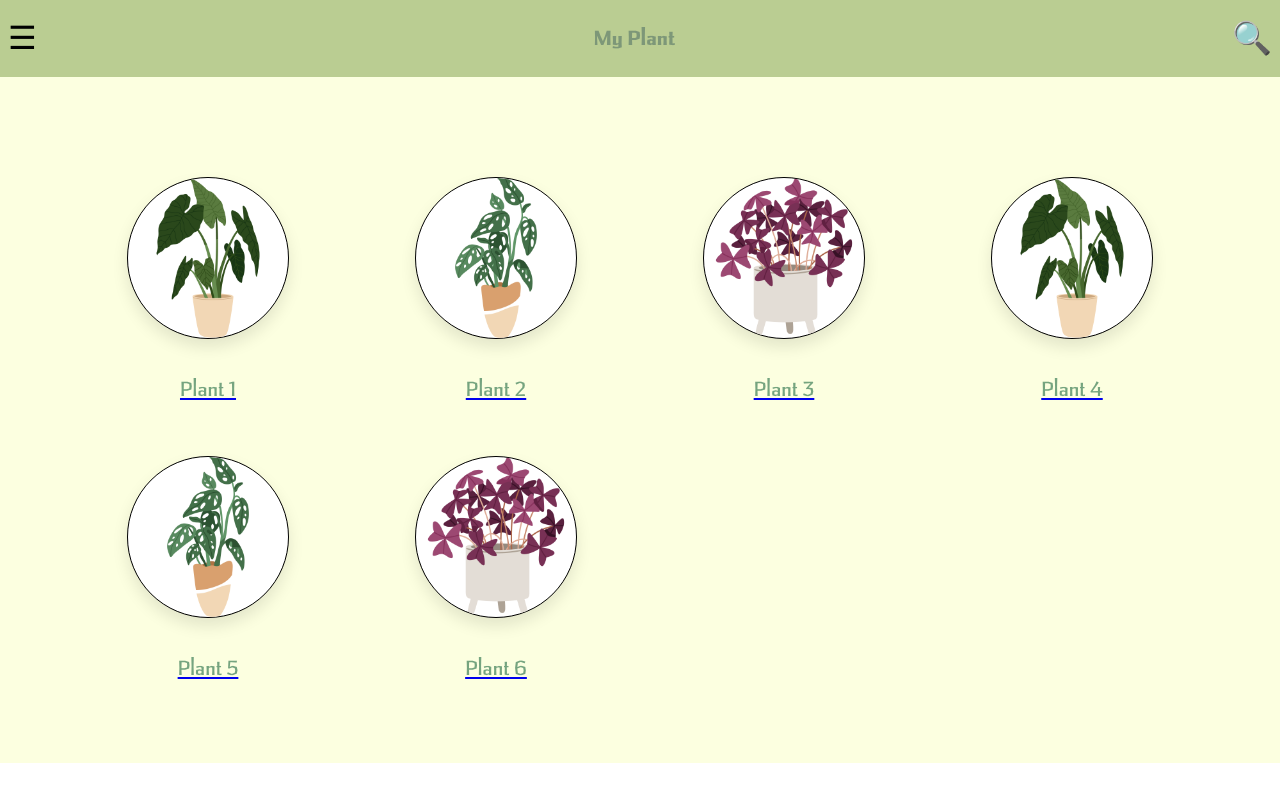
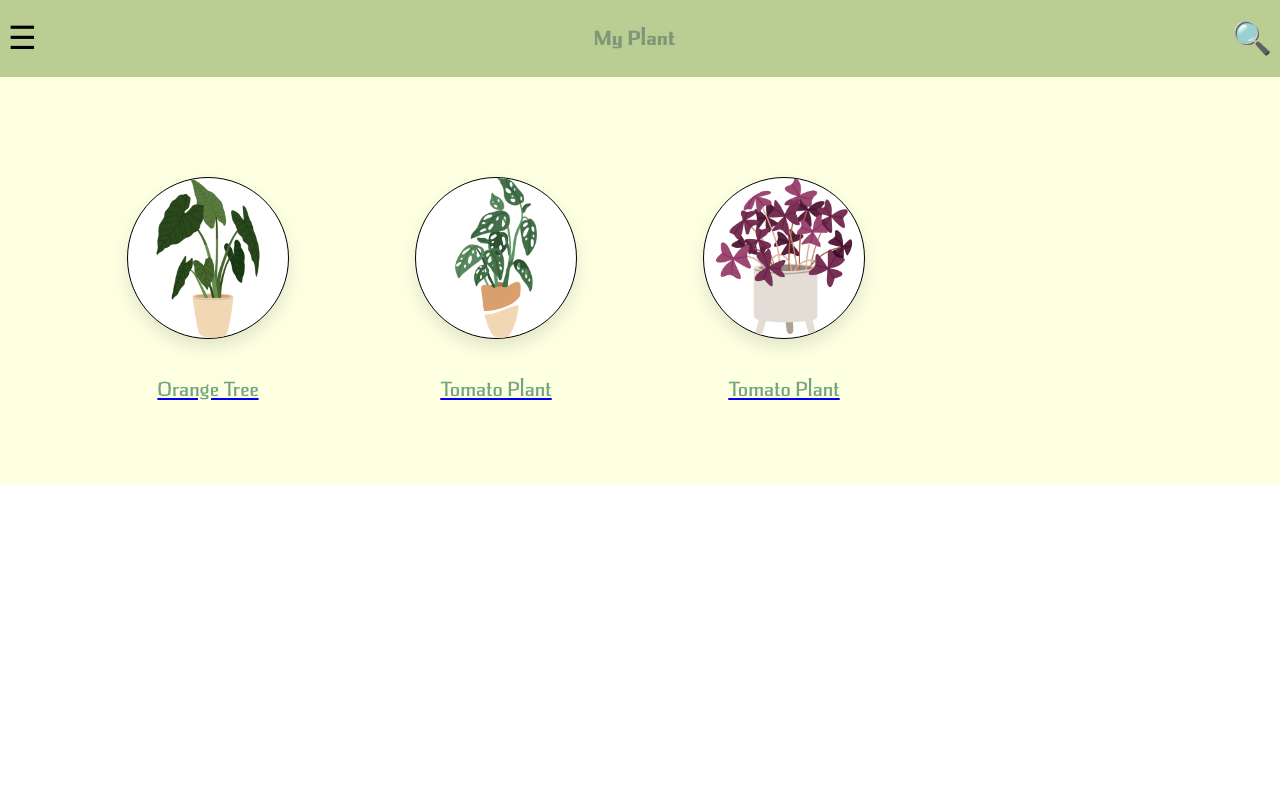
Before and after one commit to deco3801-mortein/frontend, a React (Vite) app: page / in a window 1280 px wide. Built offline with nearby package versions, Linux system fonts and the light colour scheme; data requests are answered from the project's data file; the HTML template or start-up script is replaced by a standard one.

Commit message:
Made navigation based on reads from db.json

```diff
--- a/db.json
+++ b/db.json
@@ -27,7 +27,7 @@
                     }
                 },
                 {
-                    "id": "2",
+                    "id": "3",
                     "name": "Tomato Plant",
                     "data": {
                         "timestamp": "2024-09-30 12:32:40",
--- a/src/App.jsx
+++ b/src/App.jsx
@@ -13,7 +13,7 @@
 // export default App;
 
 import { useEffect, useState } from "react";
-import { BrowserRouter as Router, Routes, Route } from "react-router-dom";
+import { BrowserRouter as Router, Routes, Route, createBrowserRouter, RouterProvider } from "react-router-dom";
 import Navbar from "./components/Navbar";
 import HomePage from "./pages/HomePage";
 import Detail from "./pages/Detail";
@@ -22,10 +22,11 @@ import "./pages/Detail.css";
 import SearchPage from "./pages/SearchPage";
 import SearchDetail from "./pages/SearchDetail";
 import Login from "./pages/Login";
+//import { Device } from "@deco3801-mortein/mortein-sdk/services.gen";
 
 function App() {
     const [userData, setUserData] = useState(null);
-
+    // const devices = Device.getDevice();
     // Function to toggle vibration
     function toggleVibration(event) {
         let newDevices = [];
@@ -57,29 +58,47 @@ function App() {
             })
             .catch((error) => console.error(error));
     }, []);
+    console.log(userData);
+    let detailPages = [];
+    if (userData) {
+        detailPages = userData.devices.map((device) => (
+            {path:`/detail/${device.id}`,
+            element: <Detail
+                        plantData={device}
+                        toggleVibration={toggleVibration}
+                      />
+            })
+        )
+    }
+
+    const router = createBrowserRouter([
+       {path: "/",
+        element: <HomePage userData={userData} />
+       },
+       {
+        path: "/login",
+        element: <Login />
+       },
+       {
+        path: "/search",
+        element: <SearchPage />
+       },
+       {
+        path: "/search-detail/:id",
+        element: <SearchDetail />
+       },
+       ...detailPages
+    ])
+    console.log(detailPages);
+
+
+
+
+
 
     return (
-        <Router>
-            {/* <Navbar left="Back" title="Detail" /> */}
-            <Routes>
-                <Route path="/" element={<HomePage />} />
-                <Route path="/login" element={<Login />} />
-                <Route path="/search" element={<SearchPage />} />
-                <Route path="/search-detail/:id" element={<SearchDetail />} />
-                <Route
-                    path="/detail/:id"
-                    element={
-                        userData &&
-                        userData.devices.length > 0 && (
-                            <Detail
-                                plantData={userData.devices[0]}
-                                toggleVibration={toggleVibration}
-                            />
-                        )
-                    }
-                />
-            </Routes>
-        </Router>
+        <RouterProvider router={router} />
+
     );
 }
 
--- a/src/components/Plant.jsx
+++ b/src/components/Plant.jsx
@@ -15,9 +15,14 @@
 import { Link } from "react-router-dom";
 import "./Plant.css";
 
-function PlantItem({ id, imageSrc, name }) {
+function PlantItem(props) {
+    console.log(props);
+    const id = props.id;
+    const imageSrc = props.imageSrc;
+    const name = props.name;
     return (
         <div className="plant-item">
+            {console.log(id)}
             <Link className="please" to={`/detail/${id}`}>
                 <img src={imageSrc} alt={name} className="plant-image" />
                 <div className="plant-name">{name}</div>
--- a/src/components/PlantGrid.jsx
+++ b/src/components/PlantGrid.jsx
@@ -1,20 +1,19 @@
 import PlantItem from "../components/Plant";
 import "../components/PlantGrid";
 
-const PlantGrid = () => {
-    const plants = [
-        { id: 1, imageSrc: "./src/assets/img/1.1.gif", name: "Plant 1" },
-        { id: 2, imageSrc: "./src/assets/img/5.gif", name: "Plant 2" },
-        { id: 3, imageSrc: "./src/assets/img/4.gif", name: "Plant 3" },
-        { id: 4, imageSrc: "/src/assets/img/1.1.gif", name: "Plant 4" },
-        { id: 5, imageSrc: "/src/assets/img/5.gif", name: "Plant 5" },
-        { id: 6, imageSrc: "/src/assets/img/4.gif", name: "Plant 6" },
+const PlantGrid = (props) => {
+    const plants = props.userData.devices;
+    console.log(plants);
+    const plantsImages = ["./src/assets/img/1.1.gif", "./src/assets/img/5.gif", "./src/assets/img/4.gif",
+        "/src/assets/img/1.1.gif", "/src/assets/img/5.gif", "/src/assets/img/4.gif"
     ];
+    let currentImage = 0;
 
     return (
         <div className="plant-grid">
+            {console.log(plants[0].id)}
             {plants.map((plant) => (
-                <PlantItem key={plant.id} imageSrc={plant.imageSrc} name={plant.name} />
+                <PlantItem key={plant.id} id={plant.id} imageSrc={plantsImages[currentImage++]} name={plant.name} />
             ))}
         </div>
     );
--- a/src/pages/Detail.jsx
+++ b/src/pages/Detail.jsx
@@ -6,6 +6,7 @@ import PropTypes from "prop-types";
 
 // Function for main portion of detail page.
 function Detail(props) {
+    console.log("created");
     const { id } = useParams();
     // Data from API to be displayed
     const plantData = props.plantData;
--- a/src/pages/HomePage.jsx
+++ b/src/pages/HomePage.jsx
@@ -17,11 +17,12 @@ import Header from "../components/Header";
 import PlantGrid from "../components/PlantGrid";
 import "../pages/HomePage.css";
 
-const HomePage = () => {
+const HomePage = (props) => {
+    console.log(props.userData);
     return (
         <div className="home-page">
             <Header />
-            <PlantGrid />
+            {props.userData && <PlantGrid userData={props.userData}/>}
         </div>
     );
 };
```
